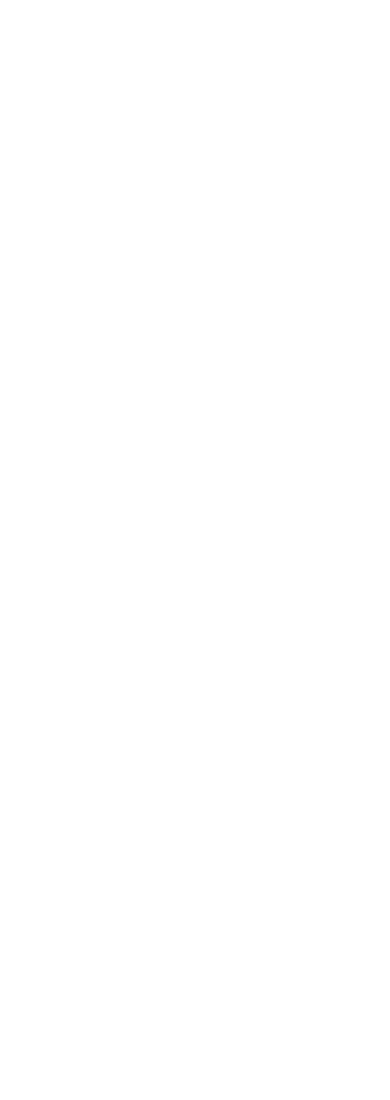
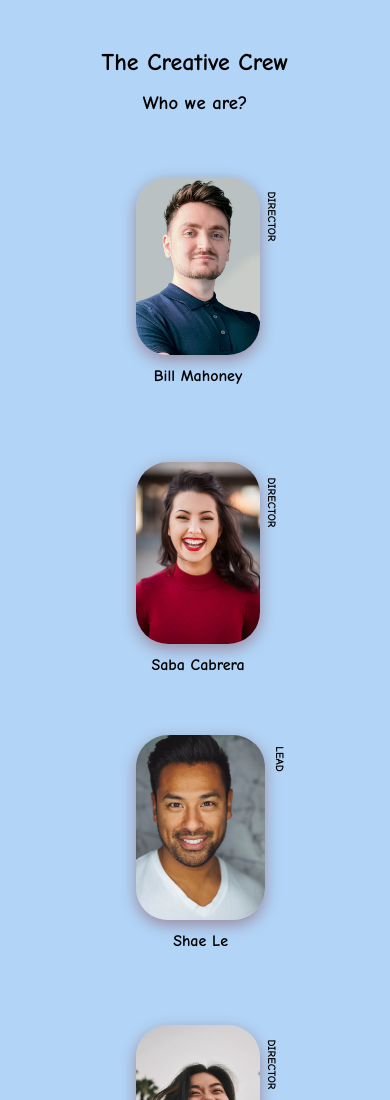
Before and after one commit to Mehmet-Nuri/images, a plain HTML site: page index.html in a window 390 px wide. Shown: the top 1100 px of the page. Before the commit the page ends 844 px from the top, so only its background shows below. Drawn offline with Linux system fonts and the light colour scheme.

Commit message:
style css added

```diff
--- a/index.html
+++ b/index.html
@@ -1,13 +1,77 @@
 <!DOCTYPE html>
 <html lang="en">
-<head>
-    <meta charset="UTF-8">
-    <meta http-equiv="X-UA-Compatible" content="IE=edge">
-    <meta name="viewport" content="width=device-width, initial-scale=1.0">
-    <link rel="stylesheet" href="style.css">
-    <title>Document</title>
-</head>
-<body>
-
-</body>
+  <head>
+    <meta charset="UTF-8" />
+    <meta http-equiv="X-UA-Compatible" content="IE=edge" />
+    <meta name="viewport" content="width=device-width, initial-scale=1.0" />
+    <link rel="stylesheet" href="style.css" />
+    <title>The Members Page</title>
+  </head>
+  <body>
+    <header>
+      <div class="baslik-1">
+        <h2>The Creative Crew</h2>
+      </div>
+      <div class="baslik-2">
+        <h3>Who we are?</h3>
+        <p>Lorem ipsum dolor sit amet.</p>
+      </div>
+    </header>
+    <div class="container">
+      <div class="card card1">
+        <div class="image img1">
+          <img src="./images/photo1.png" />
+          <p>Bill Mahoney</p>
+        </div>
+        <div class="card1-line">
+          <p>DIRECTOR</p>
+        </div>
+      </div>
+      <div class="card card2">
+        <div class="image img2">
+          <img src="./images/photo2.png" />
+          <p>Saba Cabrera</p>
+        </div>
+        <div class="card2-line">
+          <p>DIRECTOR</p>
+        </div>
+      </div>
+      <div class="card card3">
+        <div class="image img3">
+          <img src="./images/photo3.png" />
+          <p>Shae Le</p>
+        </div>
+        <div class="card3-line">
+          <p>LEAD</p>
+        </div>
+      </div>
+      <div class="card card4">
+        <div class="image img4">
+          <img src="./images/photo4.png" />
+          <p>Skylah Lu</p>
+        </div>
+        <div class="card4-line">
+          <p>DIRECTOR</p>
+        </div>
+      </div>
+      <div class="card card5">
+        <div class="image img5">
+          <img src="./images/photo5.png" />
+          <p>Griff Richards</p>
+        </div>
+        <div class="card5-line">
+          <p>DEVELOPER</p>
+        </div>
+      </div>
+      <div class="card card6">
+        <div class="image img6">
+          <img src="./images/photo6.png" />
+          <p>Stan John</p>
+        </div>
+        <div class="card6-line">
+          <p>DEVELOPER</p>
+        </div>
+      </div>
+    </div>
+  </body>
 </html>
--- a/style.css
+++ b/style.css
@@ -0,0 +1,189 @@
+@import url("https://fonts.googleapis.com/css2?family=Comic+Neue:wght@400;700&display=swap");
+
+* {
+  margin: 0;
+  padding: 0;
+  box-sizing: border-box;
+}
+
+body {
+  font-family: "Comic Neue", cursive;
+  display: flex;
+  flex-direction: column;
+  width: 90%;
+  margin: 5% auto;
+  background-color: rgb(178, 212, 246);
+  font-weight: bold;
+}
+
+header {
+  display: flex;
+  width: 100%;
+  margin-bottom: 2rem;
+  align-items: center;
+}
+
+.baslik-1 {
+  font-size: 1.3rem;
+  text-align: center;
+  width: 50%;
+}
+
+.baslik-2 {
+  font-size: 1.5rem;
+  text-align: center;
+  text-align: justify;
+  width: 50%;
+}
+
+.container {
+  display: flex;
+  flex-wrap: wrap;
+  margin-top: 5%;
+  margin-left: 5rem;
+}
+
+.card {
+  display: flex;
+  width: 33%;
+  height: 15%;
+}
+
+.image {
+  width: 85%;
+  margin-bottom: 10%;
+  padding-bottom: 2%;
+}
+
+.card2,
+.card5 {
+  margin-top: 2rem;
+}
+
+img {
+  box-shadow: rgba(110, 2, 2, 0.35) 0px 5px 15px;
+  border-radius: 2rem;
+  width: 75%;
+  transition: all 1s;
+  margin-bottom: 5%;
+}
+
+img:hover {
+  transform: scale(110%);
+  cursor: pointer;
+  box-shadow: rgba(190, 26, 26, 0.75) 10px 7px 17px;
+}
+
+.image {
+  text-align: center;
+  font-size: 1.2rem;
+}
+
+.card p:nth-child(1) {
+  padding-top: 110%;
+  margin-top: 10%;
+  width: 100%;
+  transform: rotate(90deg);
+  margin-left: -1rem;
+}
+
+@media (max-width: 1100px) {
+  body {
+    width: 80%;
+  }
+
+  header {
+    flex-direction: column;
+    text-align: center;
+  }
+
+  .baslik-1 {
+    margin-bottom: 1rem;
+  }
+
+  .baslik-2 {
+    text-align: center;
+  }
+
+  .card {
+    width: 50%;
+    margin: 1rem auto;
+  }
+
+  .card2,
+  .card5 {
+    margin-top: 0;
+  }
+
+  .card2,
+  .card4,
+  .card6 {
+    margin-top: 2rem;
+  }
+
+  .image img {
+    width: 90%;
+  }
+
+  .image p {
+    font-size: 1.2rem;
+  }
+
+  .card p:nth-child(1) {
+    margin-left: 0.5rem;
+    font-size: 0.8rem;
+  }
+}
+
+@media (max-width: 767px) {
+  body {
+    width: 75%;
+    margin: 3rem auto;
+  }
+  .card {
+    width: 100%;
+    margin-bottom: 10%;
+  }
+
+  img {
+    width: 80%;
+  }
+
+  .image p {
+    font-size: 1rem;
+    margin: auto;
+  }
+
+  header {
+    text-align: center;
+    font-size: 1rem;
+  }
+
+  .baslik-1 {
+    width: 100%;
+    font-size: 1rem;
+  }
+
+  .baslik-2 p {
+    display: none;
+  }
+
+  .baslik-2 {
+    font-size: 1rem;
+    width: 100%;
+  }
+
+  .card p:nth-child(1) {
+    font-size: 0.7rem;
+  }
+
+  .card {
+    /* width: 85%; */
+    padding-right: 1rem;
+  }
+
+  .card3 {
+    width: 95%;
+    margin-right: 1.2rem;
+  }
+}
```
Also changed, not shown: images/photo1.png (renamed from photo1.png), images/photo2.png (renamed from photo2.png), images/photo3.png (renamed from photo3.png), images/photo4.png (renamed from photo4.png), images/photo5.png (renamed from photo5.png), images/photo6.png (renamed from photo6.png).
